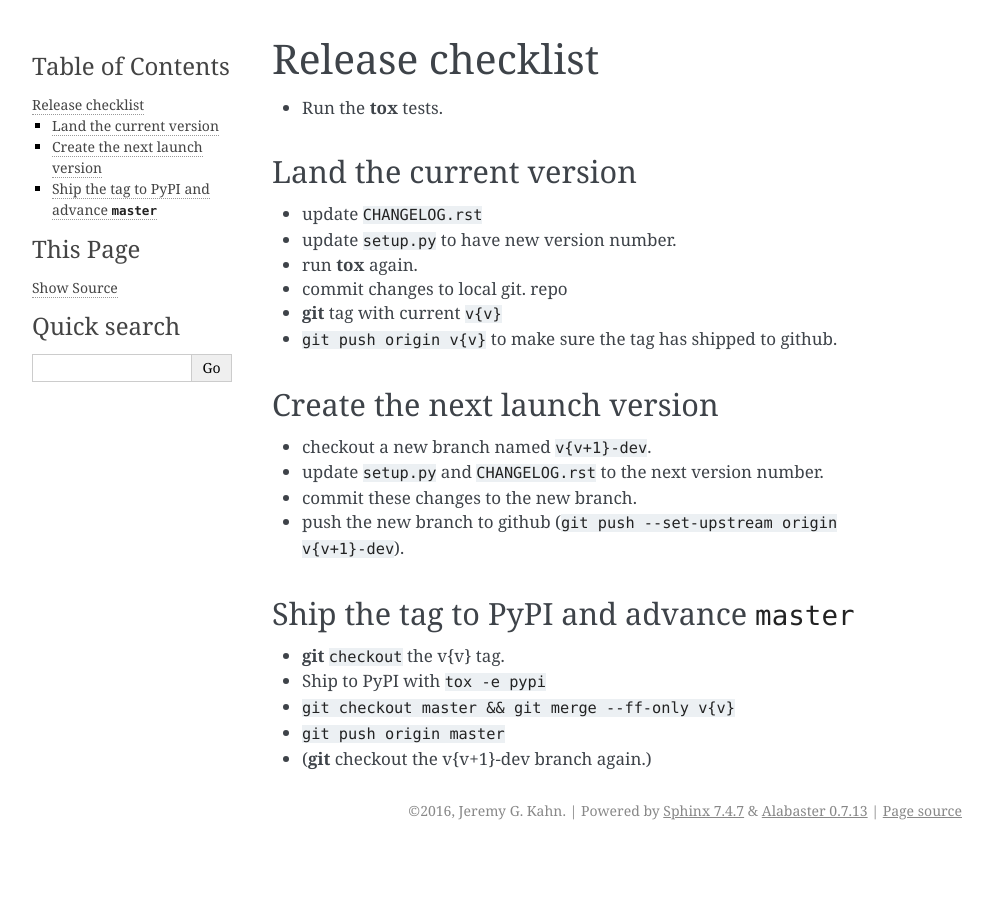
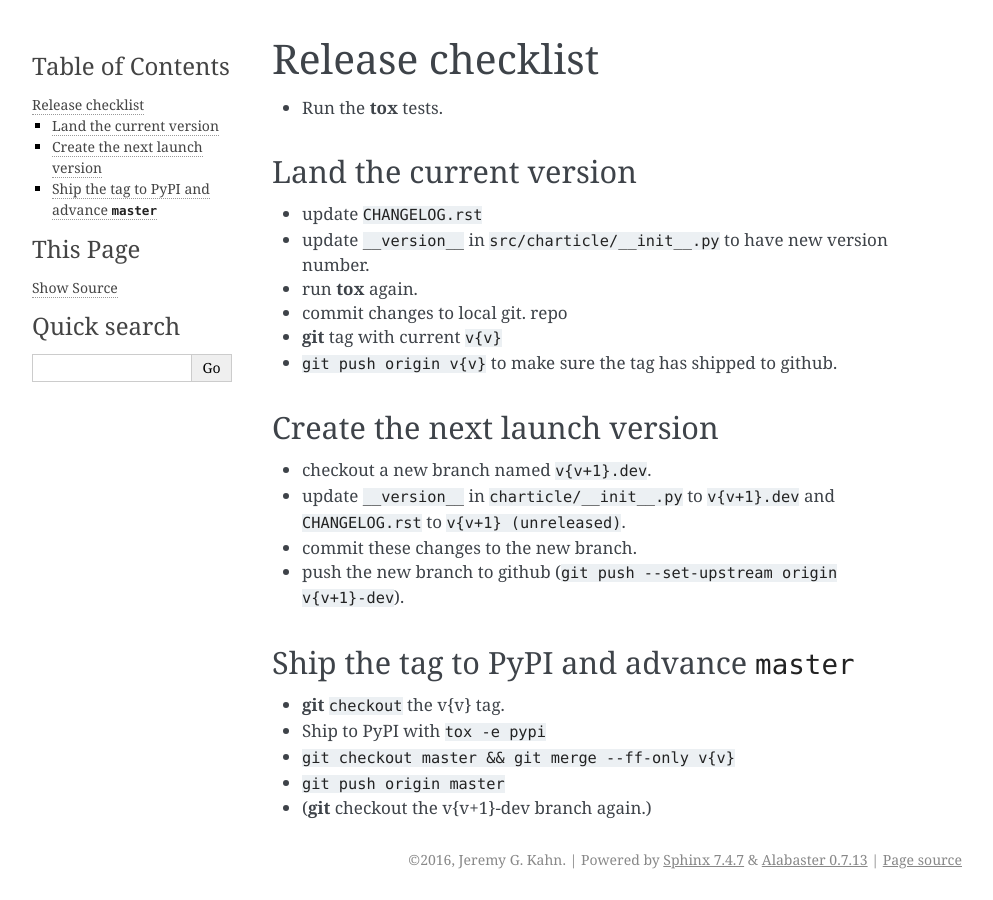
Before and after one commit to jkahn/charticle, a Sphinx documentation site: the page built from docs/release_procedure.rst, in a window 1280 px wide. Shown: the whole page, without its empty margins (148-1141 px from the left). Built offline with Sphinx 7.4.7, drawn with Linux system fonts in a browser that asks for light colours; part of the change alters nothing that is shown.

Commit message:
improvements to release procedure notes

```diff
--- a/RELEASE.rst
+++ /dev/null
@@ -1,44 +0,0 @@
-Release checklist
------------------
-
-- Run the :program:`tox` tests.
-
-Land the current version
-^^^^^^^^^^^^^^^^^^^^^^^^
-
-- update ``CHANGELOG.rst``
-
-- update ``setup.py`` to have new version number.
-
-- run :program:`tox` again.
-
-- commit changes to local git. repo
-
-- :program:`git` tag with current ``v{v}``
-
-- ``git push origin v{v}`` to make sure the tag has shipped to github.
-
-
-Create the next launch version
-^^^^^^^^^^^^^^^^^^^^^^^^^^^^^^
-
-- checkout a new branch named ``v{v+1}-dev``.
-
-- update ``setup.py`` and ``CHANGELOG.rst`` to the next version number.
-
-- commit these changes to the new branch.
-
-- push the new branch to github (``git push --set-upstream origin v{v+1}-dev``).
-
-Ship the tag to PyPI and advance ``master``
-^^^^^^^^^^^^^^^^^^^^^^^^^^^^^^^^^^^^^^^^^^^
-
-- :program:`git` ``checkout`` the v{v} tag.
-
-- Ship to PyPI with ``tox -e pypi``
-
-- ``git checkout master && git merge --ff-only v{v}``
-
-- ``git push origin master``
-
-- (:program:`git` checkout the v{v+1}-dev branch again.)
--- a/docs/release_procedure.rst
+++ b/docs/release_procedure.rst
@@ -1,2 +1,46 @@
+Release checklist
+-----------------
 
-.. include:: ../RELEASE.rst
+- Run the :program:`tox` tests.
+
+Land the current version
+^^^^^^^^^^^^^^^^^^^^^^^^
+
+- update ``CHANGELOG.rst``
+
+- update ``__version__`` in ``src/charticle/__init__.py``  to have new
+  version number.
+
+- run :program:`tox` again.
+
+- commit changes to local git. repo
+
+- :program:`git` tag with current ``v{v}``
+
+- ``git push origin v{v}`` to make sure the tag has shipped to github.
+
+
+Create the next launch version
+^^^^^^^^^^^^^^^^^^^^^^^^^^^^^^
+
+- checkout a new branch named ``v{v+1}.dev``.
+
+- update ``__version__`` in ``charticle/__init__.py`` to ``v{v+1}.dev``
+  and ``CHANGELOG.rst`` to ``v{v+1} (unreleased)``.
+
+- commit these changes to the new branch.
+
+- push the new branch to github (``git push --set-upstream origin v{v+1}-dev``).
+
+Ship the tag to PyPI and advance ``master``
+^^^^^^^^^^^^^^^^^^^^^^^^^^^^^^^^^^^^^^^^^^^
+
+- :program:`git` ``checkout`` the v{v} tag.
+
+- Ship to PyPI with ``tox -e pypi``
+
+- ``git checkout master && git merge --ff-only v{v}``
+
+- ``git push origin master``
+
+- (:program:`git` checkout the v{v+1}-dev branch again.)
```
